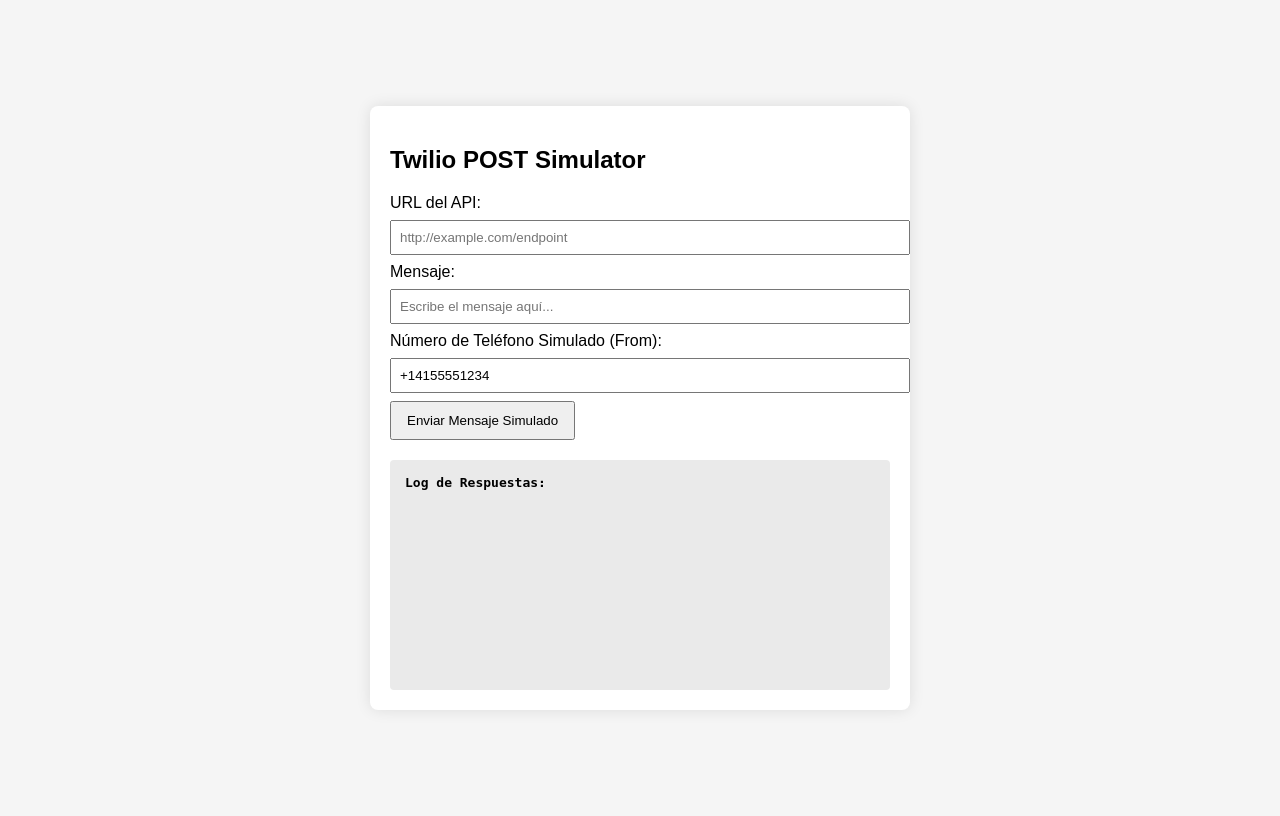
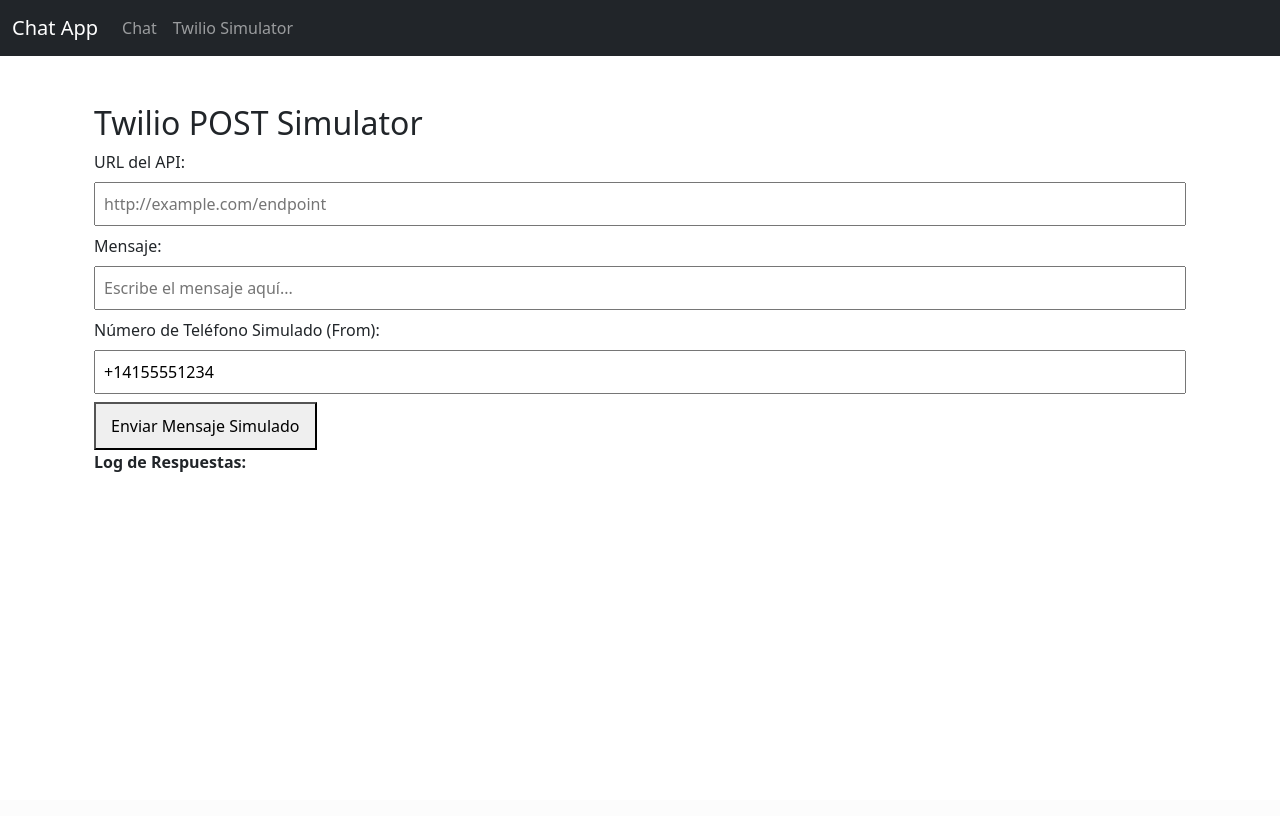
Before and after one commit to gbelot2003/ai_assistant, a Flask app: page /wsi in a window 1280 px wide. After the commit the page ends 472 px from the top, so only its background shows below. Run offline with Flask 3, Linux system fonts and the light colour scheme; some libraries are stand-ins or nearby versions.

Commit message:
:construction: sobreescribiendo en jinja

```diff
--- /dev/null
+++ b/app/templates/base.html
@@ -0,0 +1,39 @@
+<!DOCTYPE html>
+<html lang="es">
+<head>
+    <meta charset="UTF-8">
+    <meta name="viewport" content="width=device-width, initial-scale=1.0">
+    <title>{% block title %}Chat en Tiempo Real{% endblock %}</title>
+    <link href="https://cdn.jsdelivr.net/npm/bootstrap@5.3.0/dist/css/bootstrap.min.css" rel="stylesheet">
+    <link rel="stylesheet" href="/static/style.css">
+    <script src="https://cdnjs.cloudflare.com/ajax/libs/socket.io/4.0.1/socket.io.js"></script>
+    <script src="https://cdn.jsdelivr.net/npm/bootstrap@5.3.0/dist/js/bootstrap.bundle.min.js"></script>
+    {% block extra_head %}{% endblock %}
+</head>
+<body>
+    <nav class="navbar navbar-expand-lg navbar-dark bg-dark">
+        <div class="container-fluid">
+            <a class="navbar-brand" href="/">Chat App</a>
+            <button class="navbar-toggler" type="button" data-bs-toggle="collapse" data-bs-target="#navbarNav" aria-controls="navbarNav" aria-expanded="false" aria-label="Toggle navigation">
+                <span class="navbar-toggler-icon"></span>
+            </button>
+            <div class="collapse navbar-collapse" id="navbarNav">
+                <ul class="navbar-nav">
+                    <li class="nav-item">
+                        <a class="nav-link" href="/">Chat</a>
+                    </li>
+                    <li class="nav-item">
+                        <a class="nav-link" href="/wsi">Twilio Simulator</a>
+                    </li>
+                </ul>
+            </div>
+        </div>
+    </nav>
+
+    <div class="container mt-5">
+        {% block content %}{% endblock %}
+    </div>
+
+    {% block extra_scripts %}{% endblock %}
+</body>
+</html>
--- a/app/templates/wsi.html
+++ b/app/templates/wsi.html
@@ -1,39 +1,8 @@
-<!-- templates/index.html -->
-<!DOCTYPE html>
-<html lang="en">
-<head>
-    <meta charset="UTF-8">
-    <meta name="viewport" content="width=device-width, initial-scale=1.0">
-    <title>Twilio POST Simulator</title>
-    <script src="https://cdnjs.cloudflare.com/ajax/libs/socket.io/4.0.1/socket.io.js"></script>
-    <style>
-        body {
-            font-family: Arial, sans-serif;
-            display: flex;
-            justify-content: center;
-            align-items: center;
-            height: 100vh;
-            background-color: #f5f5f5;
-        }
-        .container {
-            width: 500px;
-            padding: 20px;
-            background: #ffffff;
-            box-shadow: 0 0 15px rgba(0, 0, 0, 0.1);
-            border-radius: 8px;
-        }
-        .log {
-            background: #eaeaea;
-            padding: 15px;
-            margin-top: 20px;
-            height: 200px;
-            overflow-y: scroll;
-            border-radius: 4px;
-            font-family: monospace;
-        }
-    </style>
-</head>
-<body>
+{% extends "base.html" %}
+
+{% block title %}Twilio POST Simulator{% endblock %}
+
+{% block content %}
 <div class="container">
     <h2>Twilio POST Simulator</h2>
     <form id="simulator-form">
@@ -57,7 +26,9 @@
         <div id="response-log"></div>
     </div>
 </div>
+{% endblock %}
 
+{% block extra_scripts %}
 <script>
     const socket = io();
 
@@ -89,5 +60,4 @@
         logDiv.innerHTML += `<p>${msg.data}</p>`;
     });
 </script>
-</body>
-</html>
+{% endblock %}
```
Also changed, not shown: app/templates/index.html (+8 -17 lines). Lines whose indentation alone changed are shown as unchanged.
